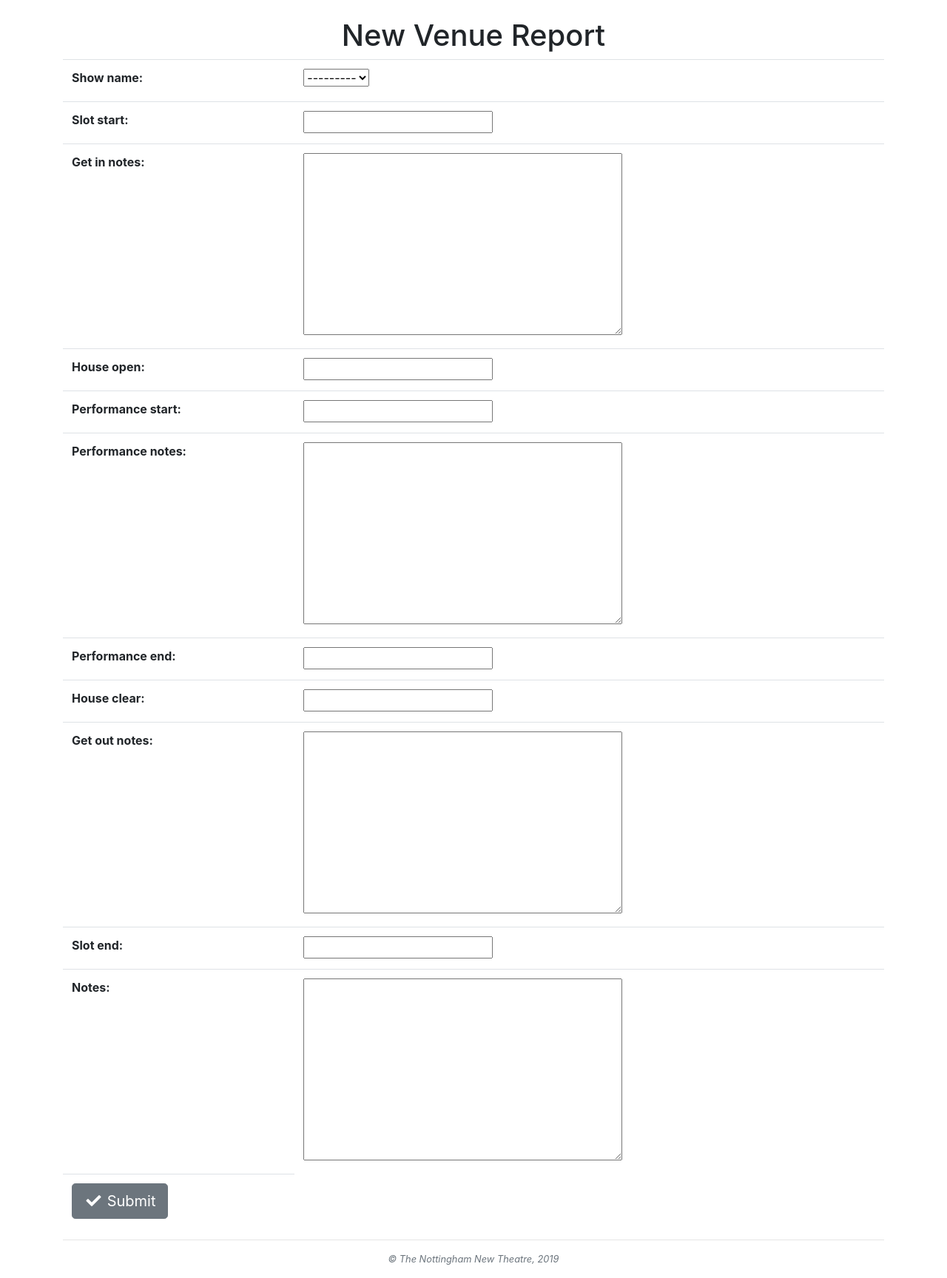
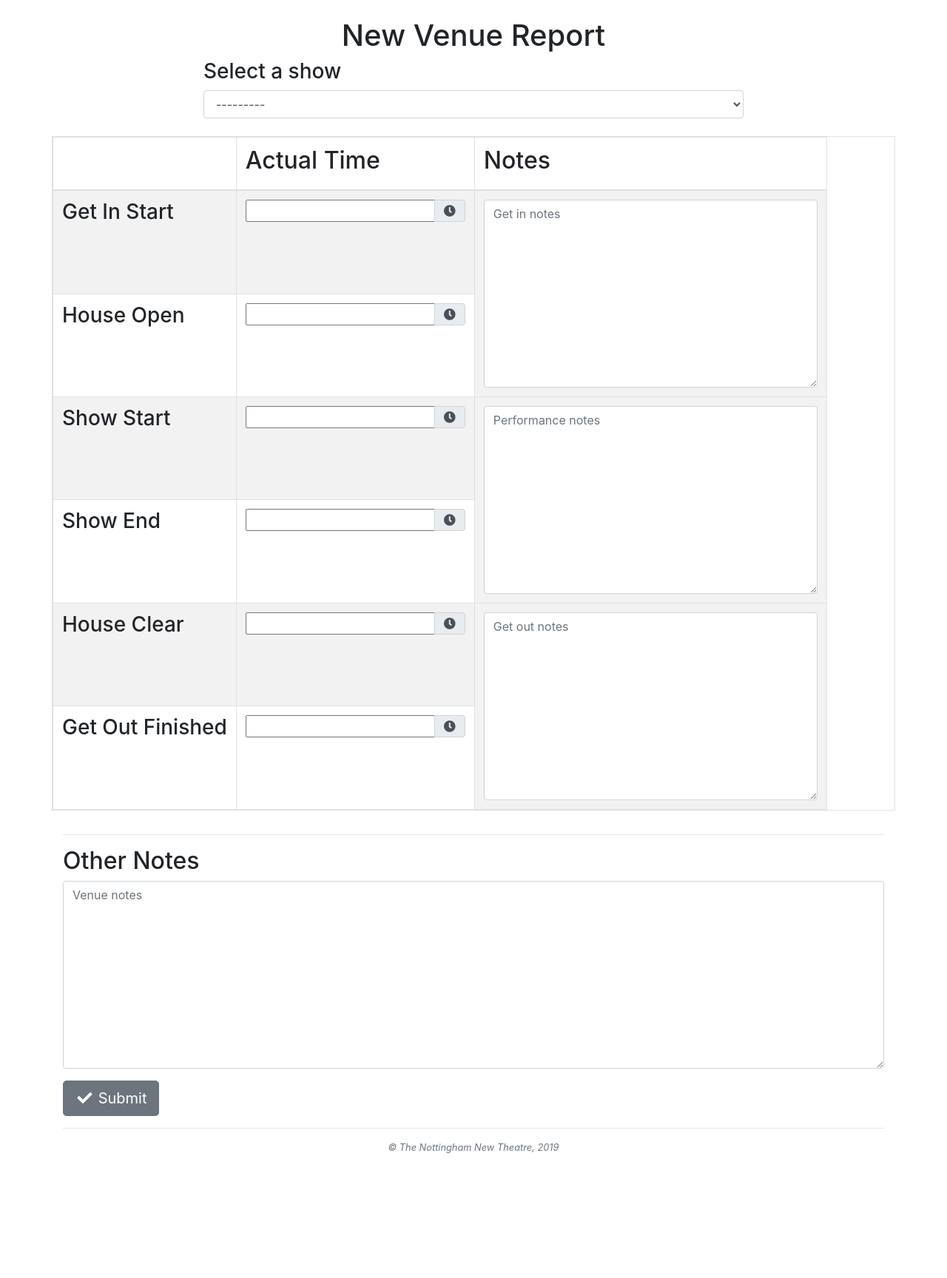
Before and after one commit to newtheatre/nt-stuff-reports, a Django app: page /venue in a window 1280 px wide. Shown: the part 80-1808 px from the top of the page at 74% size. After the commit the page ends 1639 px from the top, so only its background shows below. Run offline with Django 3.2, Linux system fonts and the light colour scheme; the visitor is signed in with stand-in values (Sample User, id 1); data that the repository does not hold is empty; some libraries are stand-ins or nearby versions.

Commit message:
Many improvements
- Add timepicker for easy entry of times
- Improve copy text for clarity
- Make the venue report form look like the venue report
- Generate house opening and house clear times

```diff
--- a/nt_stuff/urls.py
+++ b/nt_stuff/urls.py
@@ -21,3 +21,6 @@ urlpatterns = [
     path('admin/', admin.site.urls),
     url(r'^', include('stuff.urls')),
 ]
+
+admin.site.site_header = "StuFF at the Nottingham New Theatre"
+admin.site.site_title = "StuFF Admin"
--- a/stuff/admin.py
+++ b/stuff/admin.py
@@ -69,7 +69,7 @@ class VenueReportAdmin(admin.ModelAdmin):
 		(None,{
 			'fields': (
 				'show_name',
-				'notes',
+				'venue_notes',
 			)
 		}),
 		('Get In', {
--- a/stuff/forms.py
+++ b/stuff/forms.py
@@ -1,4 +1,5 @@
 from django import forms
+from .widgets import CustomTimePicker
 from stuff.models import *
 
 class RequirementForm(forms.ModelForm):
@@ -34,13 +35,14 @@ class VenueReportForm(forms.ModelForm):
 		model = VenueReport
 		fields = '__all__'
 		exclude = { 'timestamp '}
-		widgets = {
-		# TODO (as below): Make the times be a time picker
-			# ('slot_start', 'house_open',
-			# 	'performance_start', 'performance_end'
-			# 	'house_clear', 'slot_end'): forms.widgets.TimeInput(),
-			# 'slot_start': forms.DateInput(attrs={'class':'timepicker'})
-		}
+
+	# Make the timepicker appear for all time-based fields automagically
+	def __init__(self, *args, **kwargs):
+		super(VenueReportForm, self).__init__(*args, **kwargs)
+		for key, value in self.fields.items():
+			if key in ['slot_start', 'house_open', 'performance_start', 'performance_end',
+			'house_clear', 'slot_end']:
+				self.fields[key].widget = CustomTimePicker()
 
 class FOHReportForm(forms.ModelForm):
 	class Meta:
--- a/stuff/models.py
+++ b/stuff/models.py
@@ -213,6 +213,7 @@ class Induction(models.Model):
 	show_stop = models.ManyToManyField(
 		ShowStop,
 		blank=True,
+		help_text="Please indicate the things that <strong>occur during the show</strong>"
 	)
 	show_stop_notes = models.TextField(
 		blank=True,
@@ -248,7 +249,7 @@ class VenueReport(models.Model):
 	house_clear = models.TimeField(blank=True, null=True)
 	get_out_notes = models.TextField(blank=True, null=True)
 	slot_end = models.TimeField(blank=True, null=True)
-	notes = models.TextField(blank=True, null=True)
+	venue_notes = models.TextField(blank=True, null=True, help_text="General notes")
 
 	def __str__(self):
 		display_string = 'Venue Report for ' + str(self.show_name)
--- a/stuff/templates/stuff/base.html
+++ b/stuff/templates/stuff/base.html
@@ -29,6 +29,17 @@
 
 		<!-- TODO StuFF CSS. In the meantime, here's Bootstrap. -->
 		<link rel="stylesheet" href="https://stackpath.bootstrapcdn.com/bootstrap/4.3.1/css/bootstrap.min.css" integrity="sha384-ggOyR0iXCbMQv3Xipma34MD+dH/1fQ784/j6cY/iJTQUOhcWr7x9JvoRxT2MZw1T" crossorigin="anonymous">
+
+		{% if using_time %}
+		<!-- MomentJS -->
+		<script src="https://cdnjs.cloudflare.com/ajax/libs/moment.js/2.23.0/moment.min.js" integrity="sha256-VBLiveTKyUZMEzJd6z2mhfxIqz3ZATCuVMawPZGzIfA=" crossorigin="anonymous"></script>
+
+		<!-- Tempus Dominus Bootstrap 4 -->
+		<!-- TODO: Improve styling of time widget; the below CDN breaks due to the table styling of the parent -->
+		<!-- <link rel="stylesheet" href="https://cdnjs.cloudflare.com/ajax/libs/tempusdominus-bootstrap-4/5.1.2/css/tempusdominus-bootstrap-4.min.css" integrity="sha256-XPTBwC3SBoWHSmKasAk01c08M6sIA5gF5+sRxqak2Qs=" crossorigin="anonymous" /> -->
+		<script src="https://cdnjs.cloudflare.com/ajax/libs/tempusdominus-bootstrap-4/5.1.2/js/tempusdominus-bootstrap-4.min.js" integrity="sha256-z0oKYg6xiLq3yJGsp/LsY9XykbweQlHl42jHv2XTBz4=" crossorigin="anonymous"></script>
+
+		{% endif %}
 
 	</head>
 	<body>
--- a/stuff/templates/stuff/forms.html
+++ b/stuff/templates/stuff/forms.html
@@ -1,12 +1,39 @@
 {% extends 'stuff/base.html' %}
+{% load widget_tweaks %}
 {% block title %}{{ page_title }}{% endblock %}
 
 {% block content %}
+{% for error in form.errors %}
+	<div class="alert {% if error.tags %}alert-{{ error.tags }}{% endif %} alert-dismissable">
+		<button type="button" class="close" data-dismiss="alert" aria-label="Close"><span aria-hidden="true">&times;</span></button>
+		{% if error.tags == 'alert' %}<i class="fa fa-fw fa-exclamation-circle"></i>&nbsp;
+		{% else %}<i class="fa fa-fw fa-info-circle"></i>&nbsp;
+		{% endif %}
+		{{ error }}
+	</div>
+{% endfor %}
 <h1 class="text-center">{{ report_title }}</h1>
 <form role="form" method="POST">
 	{% csrf_token %}
-	<table class="table">
-	{{ form.as_table }}
+
+	<hr>
+
+	{% for field in form %}
+	<div class="row form-group">
+		<div class="col col-md-10 mx-auto">
+			<p class="text-primary">{{ field.label_tag | title }}
+			{% if 'checkbox' in field|widget_type %}
+				{% render_field field %}
+			{% else %}
+				{% render_field field class+="form-control" placeholder+=field.label %}
+			{% endif %}
+			{% if field.help_text %}
+				<span class="text-muted"><em>{{ field.help_text|safe }}</em></span>
+			{% endif %}
+			</p>
+		</div>
+	</div>
+	{% endfor %}
 	<tr><td><button class="btn btn-lg btn-secondary" role="button" type="submit"><i class="fa fa-fw fa-check"></i> Submit</button></td></tr>
 	</table>
 </form>
--- a/stuff/templates/stuff/include/show_buttons.html
+++ b/stuff/templates/stuff/include/show_buttons.html
@@ -1,7 +1,7 @@
 <div class="row mb-2">
 	{% if report %}
 	<div class="col">
-		<a class="btn btn-outline-info btn-block btn-lg" role="button" href="{% url 'stuff:stuffInduction' show.pk %}">View Show Details</a>
+		<a class="btn btn-outline-info btn-block btn-lg" role="button" href="{% url 'stuff:stuffInduction' show.pk %}">View Show Induction Notes</a>
 	</div>
 	{% endif %}
 	{% if report != "requirements" %}
--- a/stuff/templates/stuff/include/show_form_list.html
+++ b/stuff/templates/stuff/include/show_form_list.html
@@ -1,12 +1,12 @@
 			<div class="row"><div class="col">
 				{% if not show.has_induction %}
 					{% if user.is_staff %}
-						<a class="btn btn-block btn-info h5 py-3 rounded-0 mb-0" href="{% url 'stuff:stuffInductionNew' show.pk %}"><i class="fa fa-plus fa-fw"></i> Set up this show team</a>
+						<a class="btn btn-block btn-info h5 py-3 rounded-0 mb-0" href="{% url 'stuff:stuffInductionNew' show.pk %}"><i class="fa fa-plus fa-fw"></i> Fill out the induction form for this show</a>
 					{% else %}
-						<p class="text-center text-muted my-2"><em><i class="fa fa-info-circle fa-fw"></i> This show has not been set up yet.</em></p>
+						<p class="text-center text-muted my-2"><em><i class="fa fa-info-circle fa-fw"></i> This show has not had its festival induction yet.</em></p>
 					{% endif %}
 				{% else %}
-					<a class="btn btn-block btn-info h5 py-3 rounded-0 mb-0" href="{% url 'stuff:stuffInduction' show.pk %}"><i class="fa fa-info-circle fa-fw"></i> View Show Details</a>
+					<a class="btn btn-block btn-info h5 py-3 rounded-0 mb-0" href="{% url 'stuff:stuffInduction' show.pk %}"><i class="fa fa-info-circle fa-fw"></i> View Show Induction details</a>
 				{% endif %}
 			</div></div>
 			<div class="row"><div class="col">
--- a/stuff/templates/stuff/report-venue.html
+++ b/stuff/templates/stuff/report-venue.html
@@ -1,75 +1,108 @@
 {% extends 'stuff/base.html' %}
-{% block title %}{{ venuereport }}{% endblock %}
+{% if form %}
+	{% load widget_tweaks %}
+{% endif %}
+{% load timedelta %}
+{% block title %}
+{% if form %}{{ page_title }}{% else %}{{ venuereport }}{% endif %}
+{% endblock %}
 
 {% block content %}
 <div class="row">
 	<div class="col-8 offset-2">
-		<h1 class="text-center">{{ venuereport }}</h1>
+		<h1 class="text-center">{% if form %}{{ report_title }}{% else %}{{ venuereport }}{% endif %}</h1>
 	</div>
-	{% if user.is_staff %}
-	<div class="col-2 float-right">
-		<a class="btn btn-lg btn-warning" href="{% url 'stuff:stuffVenueReportEdit' show.pk %}"><i class="fa fa-fw fa-edit"></i> Edit</a>
+</div>
+{% for error in form.errors %}
+	<div class="alert {% if error.tags %}alert-{{ error.tags }}{% endif %} alert-dismissable">
+		<button type="button" class="close" data-dismiss="alert" aria-label="Close"><span aria-hidden="true">&times;</span></button>
+		{% if error.tags == 'alert' %}<i class="fa fa-fw fa-exclamation-circle"></i>&nbsp;
+		{% else %}<i class="fa fa-fw fa-info-circle"></i>&nbsp;
+		{% endif %}
+		{{ error }}
 	</div>
-	{% endif %}
-</div>
+{% endfor %}
+{% if not form %}
 <hr>
 {% include 'stuff/include/show_buttons.html' with show=show report="venue" %}
 <hr>
+{% elif form %}
+<form role="form" method="POST">
+	{% csrf_token %}
+{% endif %}
+{% if form %}
+	{% if venuereport %}
+		{% render_field form.show_name class+="d-none" %}
+	{% else %}
+	<div class="row mb-4">
+		<div class="col-8 offset-2">
+			<h3>Select a show</h3>
+			{% render_field form.show_name class+="form-control" %}
+		</div>
+	</div>
+	{% endif %}
+{% endif %}
 <div class="row">
-	<div class="col-md">
-		<h2 class="text-center">Get In</h2>
-		<table class="table">
+	<table class="table table-striped table-bordered table-responsive">
+		<thead>
+			<td></td>
+			{% if venuereport %}<td><h2>Scheduled Time</h2></td>{% endif %}
+			<td><h2>Actual Time</h2></td>
+			<td><h2>Notes</h2></td>
+		</thead>
+		<tbody>
 			<tr>
-				<td><h5>Timings</h5></td>
-				<td><strong>Scheduled start time: </strong>{{ venuereport.show_name.slot_start }}<br />
-				<strong>Actual start time: </strong>{{ venuereport.slot_start }}</td>
+				<td><h3>Get In Start</h3></td>
+				{% if venuereport %}<td>{{ venuereport.show_name.slot_start }}</td>{% endif %}
+				<td>{% if form %}{% render_field form.slot_start %}{% else %}{{ venuereport.slot_start }}{% endif %}</td>
+				<td rowspan="2">{% if form %}{% render_field form.get_in_notes class+="form-control" placeholder+=form.get_in_notes.label %}{% else %}{% if not venuereport.get_in_notes %}<em>None entered</em>{% else %}{{ venuereport.get_in_notes }}{% endif %}{% endif %}</td>
 			</tr>
 			<tr>
-				<td><h5>Notes</h5></td>
-				<td>{% if not venuereport.get_in_notes %}<em>None entered</em>{% else %}{{ venuereport.get_in_notes }}{% endif %}</td>
-			</tr>
-		</table>
-	</div>
-	<div class="col-md">
-		<h2 class="text-center">Performance</h2>
-		<table class="table">
-			<tr>
-				<td><h5>Start Time</h5></td>
-				<td><strong>Scheduled: </strong>{{ venuereport.show_name.performance_start }}<br />
-				<strong>Actual: </strong>{{ venuereport.performance_start }}</td>
+				<td><h3>House Open</h3></td>
+				{% if venuereport %}<td>{{ venuereport.show_name.performance_start|time_diff:"-5" }}</td>{% endif %}
+				<td>{% if form %}{% render_field form.house_open %}{% else %}{{ venuereport.house_open }}{% endif %}</td>
 			</tr>
 			<tr>
-				<td><h5>End Time</h5></td>
-				<td><strong>Scheduled: </strong>{{ venuereport.show_name.performance_end }}<br />
-				<strong>Actual: </strong>{{ venuereport.performance_end }}<br />
-				<strong>House Clear: </strong>{{ venuereport.house_clear }}</td>
+				<td><h3>Show Start</h3></td>
+				{% if venuereport %}<td>{{ venuereport.show_name.performance_start }}</td>{% endif %}
+				<td>{% if form %}{% render_field form.performance_start %}{% else %}{{ venuereport.performance_start }}{% endif %}</td>
+				<td rowspan="2">{% if form %}{% render_field form.performance_notes class+="form-control" placeholder+=form.performance_notes.label %}{% else %}{% if not venuereport.performance_notes %}<em>None entered</em>{% else %}{{ venuereport.performance_notes }}{% endif %}{% endif %}</td>
 			</tr>
 			<tr>
-				<td><h5>Performance Notes</h5></td>
-				<td>{% if not venuereport.performance_notes %}<em>None entered</em>{% else %}{{ venuereport.performance_notes }}{% endif %}</td>
-			</tr>
-		</table>
-	</div>
-	<div class="col-md">
-		<h2 class="text-center">Get Out</h2>
-		<table class="table">
-			<tr>
-				<td><h5>Timings</h5></td>
-				<td><strong>Scheduled start time: </strong>{{ venuereport.show_name.slot_end }}<br />
-				<strong>Actual start time: </strong>{{ venuereport.slot_end }}</td>
+				<td><h3>Show End</h3></td>
+				{% if venuereport %}<td>{{ venuereport.show_name.performance_end }}</td>{% endif %}
+				<td>{% if form %}{% render_field form.performance_end %}{% else %}{{ venuereport.performance_end }}{% endif %}</td>
 			</tr>
 			<tr>
-				<td><h5>Notes</h5></td>
-				<td>{% if not venuereport.get_out_notes %}<em>None entered</em>{% else %}{{ venuereport.get_out_notes }}{% endif %}</td>
+				<td><h3>House Clear</h3></td>
+				{% if venuereport %}<td>{{ venuereport.show_name.performance_end|time_diff:"5" }}</td>{% endif %}
+				<td>{% if form %}{% render_field form.house_clear %}{% else %}{{ venuereport.house_clear }}{% endif %}</td>
+				<td rowspan="2">{% if form %}{% render_field form.get_out_notes class+="form-control" placeholder+=form.get_out_notes.label %}{% else %}{% if not venuereport.get_out_notes %}<em>None entered</em>{% else %}{{ venuereport.get_out_notes }}{% endif %}{% endif %}</td>
 			</tr>
-		</table>
-	</div>
+			<tr>
+				<td><h3>Get Out Finished</h3></td>
+				{% if venuereport %}<td>{{ venuereport.show_name.slot_end }}</td>{% endif %}
+				<td>{% if form %}{% render_field form.slot_end %}{% else %}{{ venuereport.slot_end }}{% endif %}</td>
 
+			</tr>
+		</tbody>
+	</table>
 </div>
+<hr>
 <div class="row">
 	<div class="col">
 		<h2>Other Notes</h2>
-		<p>{% if not venuereport.notes %}<em>None entered</em>{% else %}{{ venuereport.notes }}{% endif %}</p>
+		<p>{% if form %}{% render_field form.venue_notes class+="form-control" placeholder+=form.venue_notes.label %}{% else %}{% if not venuereport.notes %}<em>None entered</em>{% else %}{{ venuereport.notes }}{% endif %}{% endif %}</p>
 	</div>
 </div>
+{% if user.is_staff and not form %}
+<div class="row">
+	<div class="col text-right">
+		<a class="btn btn-lg btn-warning" href="{% url 'stuff:stuffVenueReportEdit' show.pk %}"><i class="fa fa-fw fa-edit"></i> Edit</a>
+	</div>
+</div>
+{% elif form %}
+<button class="btn btn-lg btn-secondary" role="button" type="submit"><i class="fa fa-fw fa-check"></i> Submit</button>
+</form>
+{% endif %}
 {% endblock %}
--- /dev/null
+++ b/stuff/templates/widgets/custom_timepicker.html
@@ -0,0 +1,14 @@
+<div class="input-group date" id="{{ widget.datetimepicker_id }}" data-target-input="nearest">
+  {% include "django/forms/widgets/input.html" %}
+  <div class="input-group-append" data-target="#{{ widget.datetimepicker_id }}" data-toggle="datetimepicker">
+    <div class="input-group-text"><i class="fa fa-clock"></i></div>
+  </div>
+</div>
+
+<script>
+  $(function () {
+    $("#{{ widget.datetimepicker_id }}").datetimepicker({
+      format: "LT",
+    });
+  });
+</script>
--- a/stuff/views.py
+++ b/stuff/views.py
@@ -26,14 +26,10 @@ class ShowView(generic.ListView):
 	model = Show
 
 	def get_queryset(self):
-		# Only the current shows
-		# return Show.objects.filter()
-		# Any shows whose slots have ended over an hour ago should be filtered
-
 		time_filter = datetime.now() - timedelta(hours=1)
 		date_filter = datetime.now() - timedelta(days=1)
-		# time_filter = datetime.now().time().AddHours(1)
-		return Show.objects.filter(show_date__gte=date_filter).filter(slot_end__gte=time_filter)
+		return Show.objects.filter(show_date__gte=date_filter)
+		# TODO: Can we still do this? .filter(slot_end__gte=time_filter)
 
 @method_decorator(login_required, name='dispatch')
 class ShowArchiveView(generic.ListView):
@@ -118,6 +114,11 @@ class InductionView(generic.DetailView):
 	def get_context_data(self, **kwargs):
 		context = super().get_context_data(**kwargs)
 		context['induction'] = Induction.objects.filter(show_name=self.object.pk)[0]
+
+		# Add this show's show stop triggers, and the remaining ones
+		context['this_show_stop'] = context['induction'].show_stop.all()
+		context['remaining_show_stop'] = ShowStop.objects.all().difference(context['this_show_stop'])
+
 		return context
 
 @method_decorator(login_required, name='dispatch')
@@ -189,7 +190,7 @@ class VenueReportView(generic.DetailView):
 class VenueReportNewView(SuccessMessageMixin, CreateView):
 	model = VenueReport
 	form_class = VenueReportForm
-	template_name = "stuff/forms.html"
+	template_name = "stuff/report-venue.html"
 	success_message = "Venue report created"
 
 	def get_success_url(self):
@@ -201,8 +202,10 @@ class VenueReportNewView(SuccessMessageMixin, CreateView):
 			if self.kwargs:
 				show_title = Show.objects.filter(pk=self.kwargs['pk'])
 				context['report_title'] = 'New Venue report for ' + str(show_title[0])
+				context['venuereport'] = {'show_name': show_title[0]}
 			else:
 				context['report_title'] = context['page_title']
+			context['using_time'] = "True"
 			return context
 
 	def get_initial(self):
@@ -216,7 +219,7 @@ class VenueReportNewView(SuccessMessageMixin, CreateView):
 @method_decorator(staff_member_required, name='dispatch')
 class VenueReportEditView(SuccessMessageMixin, UpdateView):
 	form_class = VenueReportForm
-	template_name = "stuff/forms.html"
+	template_name = "stuff/report-venue.html"
 	success_message = "Edit successful"
 
 	def get_context_data(self, **kwargs):
@@ -224,6 +227,7 @@ class VenueReportEditView(SuccessMessageMixin, UpdateView):
 		show_title = Show.objects.filter(pk=self.kwargs['pk'])
 		context['report_title'] = 'Edit Venue Report for ' + str(show_title[0])
 		context['page_title'] = 'Edit Venue Report'
+		context['using_time'] = "True"
 		return context
 
 	def get_object(self):
```
Also changed, not shown: nt_stuff/settings.py (+13 -2 lines), stuff/templates/stuff/login.html (+4 -4 lines), stuff/templates/stuff/report-foh.html (+7 -5 lines), stuff/templates/stuff/requirements-detail.html (+11 -9 lines), stuff/templates/stuff/show-detail.html (+17 -6 lines), stuff/templatetags/timedelta.py (added, +10 -0 lines), stuff/widgets.py (added, +14 -0 lines), stuff/migrations/0006_auto_20190613_2006.py (added), stuff/migrations/0007_auto_20190614_0121.py (added). Lines whose indentation alone changed are shown as unchanged.
